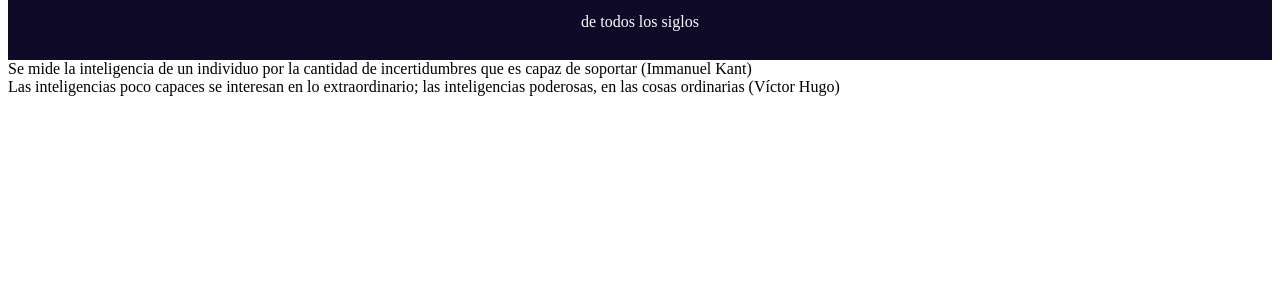
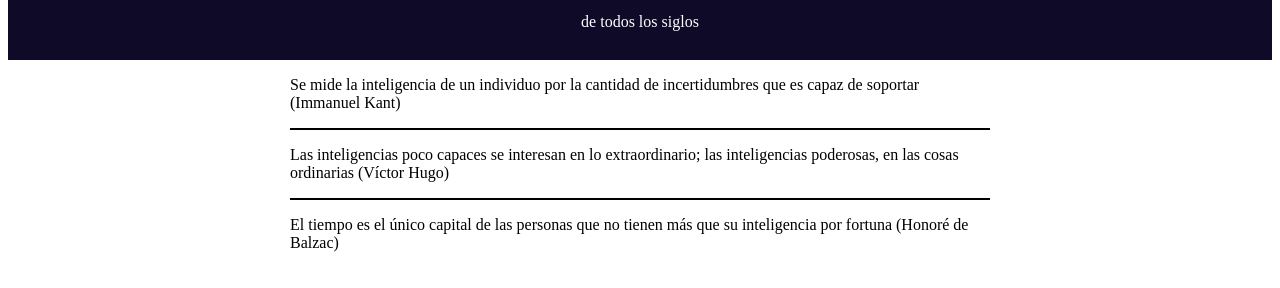
Before and after one commit to GersonBerrocal/pruebaGit, a plain HTML site: page index.html in a window 1280 px wide. Shown: the part 82-370 px from the top of the page. Drawn offline with Linux system fonts and the light colour scheme.

Commit message:
dando estilos a la frase

```diff
--- a/css/estilo.css
+++ b/css/estilo.css
@@ -7,3 +7,13 @@ header {
 .titulo {
   margin-bottom:.5em;
 }
+
+.frase {
+  max-width: 700px;
+  margin: 1em auto 0;
+  padding-bottom: 1em;
+  border-bottom: 2px solid black;
+}
+.frase:last-child {
+  border-bottom:none;
+}
--- a/index.html
+++ b/index.html
@@ -14,7 +14,7 @@
     <h1 class="titulo">
       Frases de Intelecuales
     </h1>
-   <p class="sub">de todos los siglos</p>
+    <p class="sub">de todos los siglos</p>
   </header>
   <main>
     <div class="frase">
@@ -25,6 +25,9 @@
       ordinarias
       (Víctor Hugo)
     </div>
+    <div class="frase">
+      El tiempo es el único capital de las personas que no tienen más que su inteligencia por fortuna (Honoré de Balzac)
+    </div>
   </main>
 </body>
 
```
